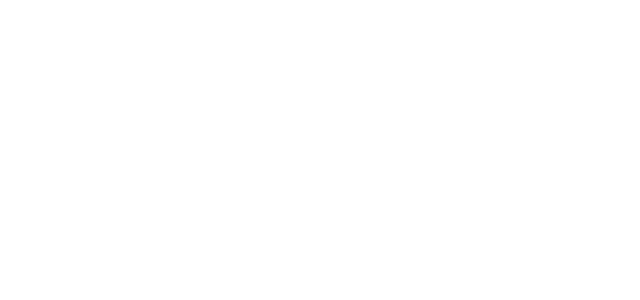
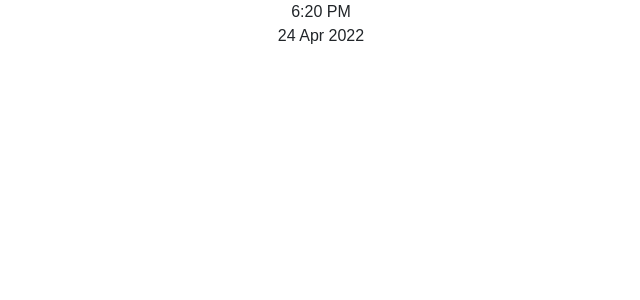
Before and after one commit to noman62/e-noticeboard-client, a React (Create React App) app: page /date in a window 1280 px wide. Before the commit this address had no page. Shown: the top 300 px of the page, without its empty margins (319-959 px from the left). Built offline with nearby package versions, Linux system fonts and the light colour scheme.

Commit message:
change proxy

```diff
--- a/package.json
+++ b/package.json
@@ -8,12 +8,14 @@
     "@testing-library/user-event": "^13.5.0",
     "axios": "^0.27.2",
     "bootstrap": "^4.6.0",
+    "firebase": "^9.8.2",
     "react": "^18.0.0",
     "react-dom": "^18.0.0",
     "react-fast-marquee": "^1.3.1",
     "react-hook-form": "^6.15.5",
     "react-router-dom": "^6.3.0",
     "react-scripts": "5.0.1",
+    "svg-clock": "^1.0.0",
     "web-vitals": "^2.1.4"
   },
   "scripts": {
--- a/public/css/style.css
+++ b/public/css/style.css
@@ -17,7 +17,7 @@
 .main-heading{
     background-color: #010f4e;
     color: white;
-    font-style:oblique;
+    /* font-style:oblique; */
     border-bottom: 5px solid #010f4e;
 }
 .marquee{
--- a/src/App.js
+++ b/src/App.js
@@ -7,6 +7,7 @@
 import Deshboard from "./components/Deshboard/Deshboard";
 import ManageNotice from "./components/ManageNotice/ManageNotice";
 import Form from "./components/Form/Form";
+import CurrentDate from "./components/CurrentDate/CurrentDate";
 
 
 function App() {
@@ -20,6 +21,7 @@
       <Route path="/upcomingNotice" element={<UpcomingNotice />} />
       <Route path="/updateNotice" element={<ManageNotice/>} />
       <Route path="/form" element={<Form/>} />
+      <Route path="/date" element={<CurrentDate/>} />
 
     </Routes>
   </div>
--- /dev/null
+++ b/src/components/CurrentDate/CurrentDate.css
@@ -0,0 +1,12 @@
+.parent {
+    border: 1px solid black;
+    margin: 1rem;
+    padding: 2rem 2rem;
+    text-align: center;
+  }
+  .child {
+    display: inline-block;
+    border: 1px solid red;
+    padding: 1rem 1rem;
+    vertical-align: middle;
+  }
--- /dev/null
+++ b/src/components/CurrentDate/CurrentDate.js
@@ -0,0 +1,32 @@
+import React, { useEffect, useState } from 'react';
+import './CurrentDate.css'
+const CurrentDate = () => {
+    const [dateState, setDateState] = useState(new Date());
+    useEffect(() => {
+        setInterval(() => setDateState(new Date()), 30000);
+    }, []);
+    return (
+        <div  >
+            <div >
+                <div >
+                    {dateState.toLocaleString('en-US', {
+                        hour: 'numeric',
+                        minute: 'numeric',
+                        hour12: true,
+                    })}
+                </div>
+                <div >
+                    {dateState.toLocaleDateString('en-GB', {
+                        day: 'numeric',
+                        month: 'short',
+                        year: 'numeric',
+                    })}
+                </div>
+
+            </div>
+
+        </div>
+    );
+};
+
+export default CurrentDate;
--- a/src/components/Form/Form.js
+++ b/src/components/Form/Form.js
@@ -25,7 +25,7 @@
     const handleSubmit = e => {
         e.preventDefault()
         const { noticeNo, title, shortTitle, batchName, date,utitle, imageURL } = user;
-        const url = `http://localhost:8080/addProduct`;
+        const url = `https://immense-inlet-62545.herokuapp.com/addProduct`;
         fetch(url, {
             method: 'POST',
             headers: {
--- a/src/components/Homepage/Homepage.js
+++ b/src/components/Homepage/Homepage.js
@@ -1,13 +1,14 @@
 import axios from 'axios';
 import React, { useEffect, useState } from 'react';
+import CurrentDate from '../CurrentDate/CurrentDate';
 import Screen from '../Screen/Screen';
-import UpcomingNotice from '../UpcomingNotice/UpcomingNotice';
+
 
 const Homepage = () => {
   const [notices, setNotices] = useState([]);
 
   const fetchData = async () => {
-    const response = await fetch('http://localhost:8080/products');
+    const response = await fetch('https://immense-inlet-62545.herokuapp.com/products');
     const data = await response.json();
     setNotices(data);
     console.log(data);
@@ -63,7 +64,7 @@
                   return (
                     <div>
 
-                      <li style={{fontSize:'13px'}}>{latest.title}</li>
+                      <li style={{ fontSize: '13px' }}>{latest.title}</li>
 
                     </div>
                   )
@@ -78,7 +79,7 @@
                   return (
                     <div>
 
-                      <li style={{fontSize:'13px'}}>{latest.utitle}</li>
+                      <li style={{ fontSize: '13px' }}>{latest.utitle}</li>
 
                     </div>
                   )
@@ -88,7 +89,8 @@
 
           </div>
           <div class="col-md-8 p-1">
-            <div id="demo" class="carousel slide" data-ride="carousel">
+            <div id="demo" class="carousel slide" data-ride="carousel" data-interval="60000" >
+
               <ul class="carousel-indicators">
                 <li data-target="#demo" data-slide-to="0" class="active"></li>
                 <li data-target="#demo" data-slide-to="1"></li>
@@ -97,7 +99,7 @@
 
               <div class="carousel-inner">
                 {
-                  notices.map((notice, index) => <Screen index={index} notice={notice} />)
+                  notices.reverse().map((notice, index) => <Screen index={index} notice={notice} />)
                 }
               </div>
               <a class="carousel-control-prev" href="#demo" data-slide="prev">
@@ -110,7 +112,7 @@
             </div>
           </div>
           <div class="col-md-2 mt-1 marquee-image">
-            <h4 class="marquee-heading ">Achievements </h4>
+            <h4 class="marquee-heading ">Activities</h4>
             <div class="marqueeTwo">
 
               <ul class="marqueeTwo-content text-center">
@@ -148,7 +150,7 @@
 
         <div class="row marquee" >
           <div class="col-2 top-notice ">
-              <h5 class="text-center pt-1">Top Notice</h5>
+            <h5 class="text-center pt-2">Top Notice</h5>
 
           </div>
           <div class="col-8">
@@ -168,8 +170,7 @@
           </div>
           <div class="col-2 top-time ">
             <p class="mb-0">
-                <b>Time:</b> 11:32 <br/>
-                <b>Date:</b> 11/11/22
+              <CurrentDate />
             </p>
 
           </div>
--- a/src/components/ManageNotice/ManageNotice.js
+++ b/src/components/ManageNotice/ManageNotice.js
@@ -6,7 +6,7 @@
 const ManageNotice = () => {
     const [ManageNotice, setManageNotice] = useState([]);
     useEffect(() => {
-        fetch('http://localhost:8080/products')
+        fetch('https://immense-inlet-62545.herokuapp.com/products')
             .then(res => res.json())
             .then(data => setManageNotice(data))
     }, [])
@@ -14,7 +14,7 @@
 
 
     const handleDelete = (id) => {
-        fetch(`http://localhost:8080/delete/${id}`, {
+        fetch(`https://immense-inlet-62545.herokuapp.com/delete/${id}`, {
             method: 'DELETE'
         })
             .then(res => res.json())
--- a/src/components/UpdateData/UpdateData.js
+++ b/src/components/UpdateData/UpdateData.js
@@ -17,7 +17,7 @@
     })
 
     const fetchData = async () => {
-        const response = await fetch(`http://localhost:8080/products/${id}`);
+        const response = await fetch(`https://immense-inlet-62545.herokuapp.com/products/${id}`);
         const data = await response.json();
         console.log(data);
         setSingleNotice(data)
@@ -40,7 +40,7 @@
         console.log(user);
 
 
-        const url = `http://localhost:8080/products/update/${id}`;
+        const url = `https://immense-inlet-62545.herokuapp.com/products/update/${id}`;
         fetch(url, {
             method: 'PUT',
             headers: {
```
Also changed, not shown: 1 other file (tests, documents, lock files or other folders). Lines whose indentation alone changed are shown as unchanged.
